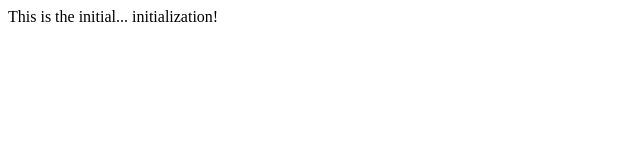
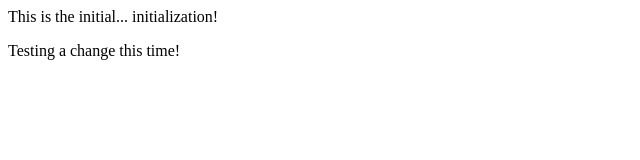
Before and after one commit to JoshOlds/CSS-Traffic-Light, a plain HTML site: page index.html in a window 1280 px wide. Shown: the whole page, without its empty margins (0-640 px from the left). Drawn offline with Linux system fonts and the light colour scheme.

Commit message:
Testing changes

```diff
--- a/index.html
+++ b/index.html
@@ -6,5 +6,6 @@
 </head>
 <body>
     This is the initial... initialization!
+    <p>Testing a change this time!</p>
 </body>
 </html>
```
